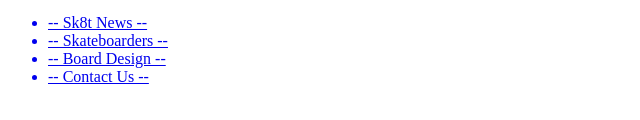
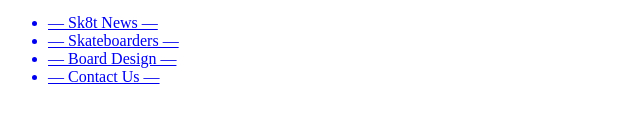
Before and after one commit to a-emery/2.2-sass-rwd, a plain HTML site: page index.html in a window 1280 px wide. Shown: the part 1733-1853 px from the top of the page, 0-640 px from the left. Drawn offline with Linux system fonts and the light colour scheme.

Commit message:
Didn't change much

```diff
--- a/index.html
+++ b/index.html
@@ -26,10 +26,10 @@
 
   <nav class="top-nav">
     <ul class="top-nav-links">
-      <a href="#" class="top-nav-link"><li>-- Sk8t News --</li></a>
-      <a href="#" class="top-nav-link"><li>-- Skateboarders --</li></a>
-      <a href="#" class="top-nav-link"><li>-- Board Design --</li></a>
-      <a href="#" class="top-nav-link"><li>-- Contact Us --</li></a>
+      <a href="#" class="top-nav-link"><li>&mdash; Sk8t News &mdash;</li></a>
+      <a href="#" class="top-nav-link"><li>&mdash; Skateboarders &mdash;</li></a>
+      <a href="#" class="top-nav-link"><li>&mdash; Board Design &mdash;</li></a>
+      <a href="#" class="top-nav-link"><li>&mdash; Contact Us &mdash;</li></a>
     </ul>
   </nav>
 
```
Also changed, not shown: assets/scss/main.scss (+7 -0 lines), assets/css/main.css.
